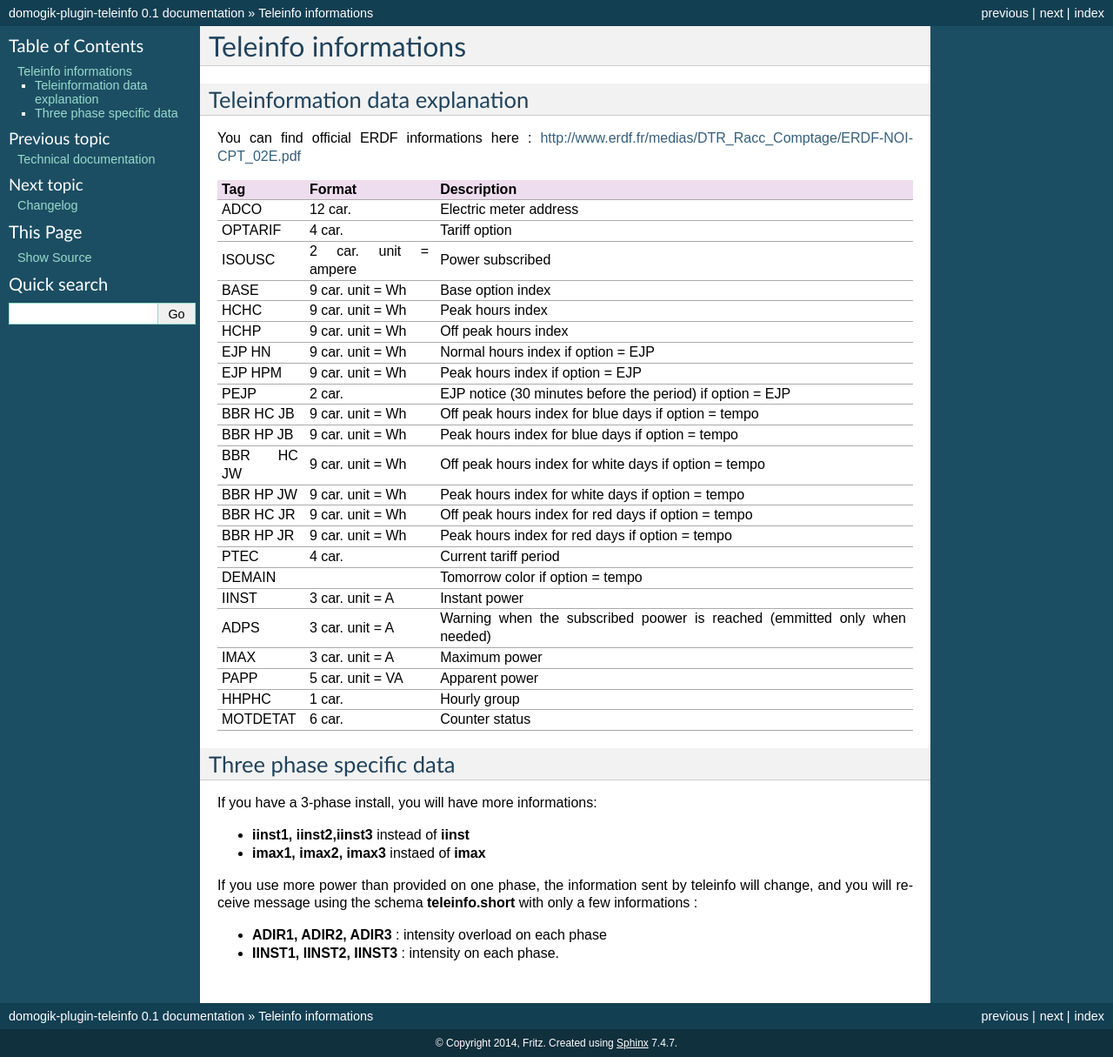
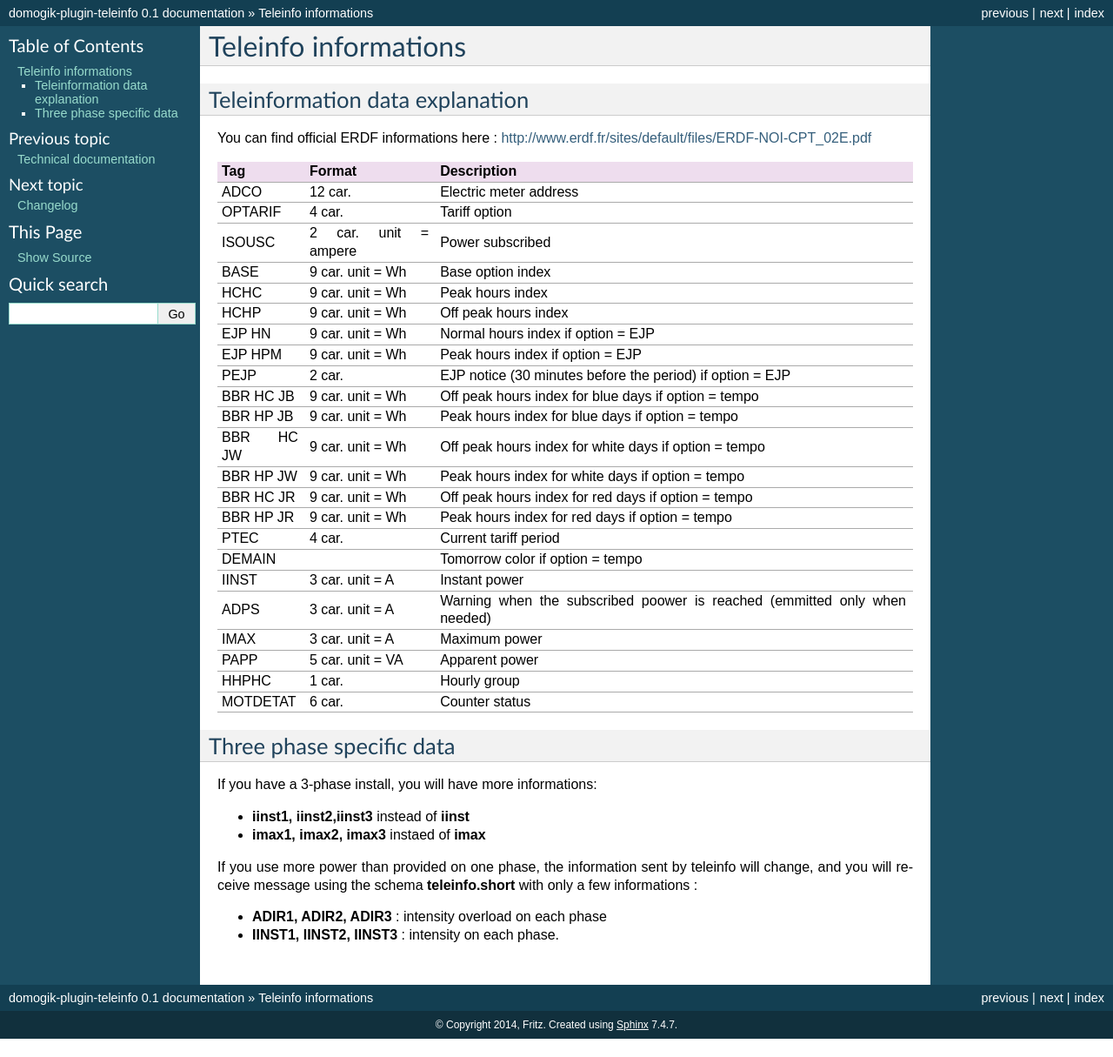
Before and after one commit to fritz-smh/domogik-plugin-teleinfo, a Sphinx documentation site: the page built from docs/teleinfo_informations.txt, in a window 1280 px wide. Shown: the whole page at 87% size. Built offline with Sphinx 7.4.7, drawn with Linux system fonts in a browser that asks for light colours; after the commit the page ends 1194 px from its top, so only the background shows below that; some of the changed lines change nothing that is shown.

Commit message:
Update teleinfo_informations.txt
The previous link about "ERDF-NOI-CPT_02E.pdf" was deprecated

```diff
--- a/docs/teleinfo_informations.txt
+++ b/docs/teleinfo_informations.txt
@@ -5,7 +5,7 @@ Teleinfo informations
 Teleinformation data explanation
 ================================
 
-You can find official ERDF informations here :  http://www.erdf.fr/medias/DTR_Racc_Comptage/ERDF-NOI-CPT_02E.pdf
+You can find official ERDF informations here :  http://www.erdf.fr/sites/default/files/ERDF-NOI-CPT_02E.pdf
 
 
 =========== ======================= ================================================================
```
